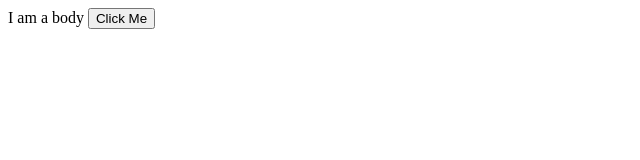
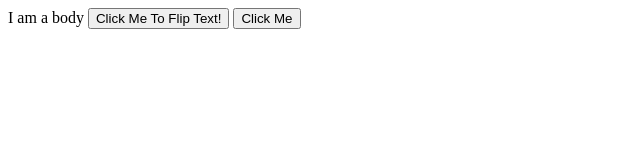
Before and after one commit to kevin2098/project, a plain HTML site: page index.html in a window 1280 px wide. Shown: the whole page, without its empty margins (0-640 px from the left). Drawn offline with Linux system fonts and the light colour scheme.

Commit message:
Added button in index.html for flipping the text, no funtionality

```diff
--- a/index.html
+++ b/index.html
@@ -4,8 +4,10 @@
   <title></title>
 </head>
 <body>
-I am a body
-<button type="button" id='button'>Click Me</button>
-<script src="main.js"></script>
+  I am a body
+
+  <button type="button" id='button-flip'>Click Me To Flip Text!</button>
+  <button type="button" id='button'>Click Me</button>
+  <script src="main.js"></script>
 </body>
 </html>
```
